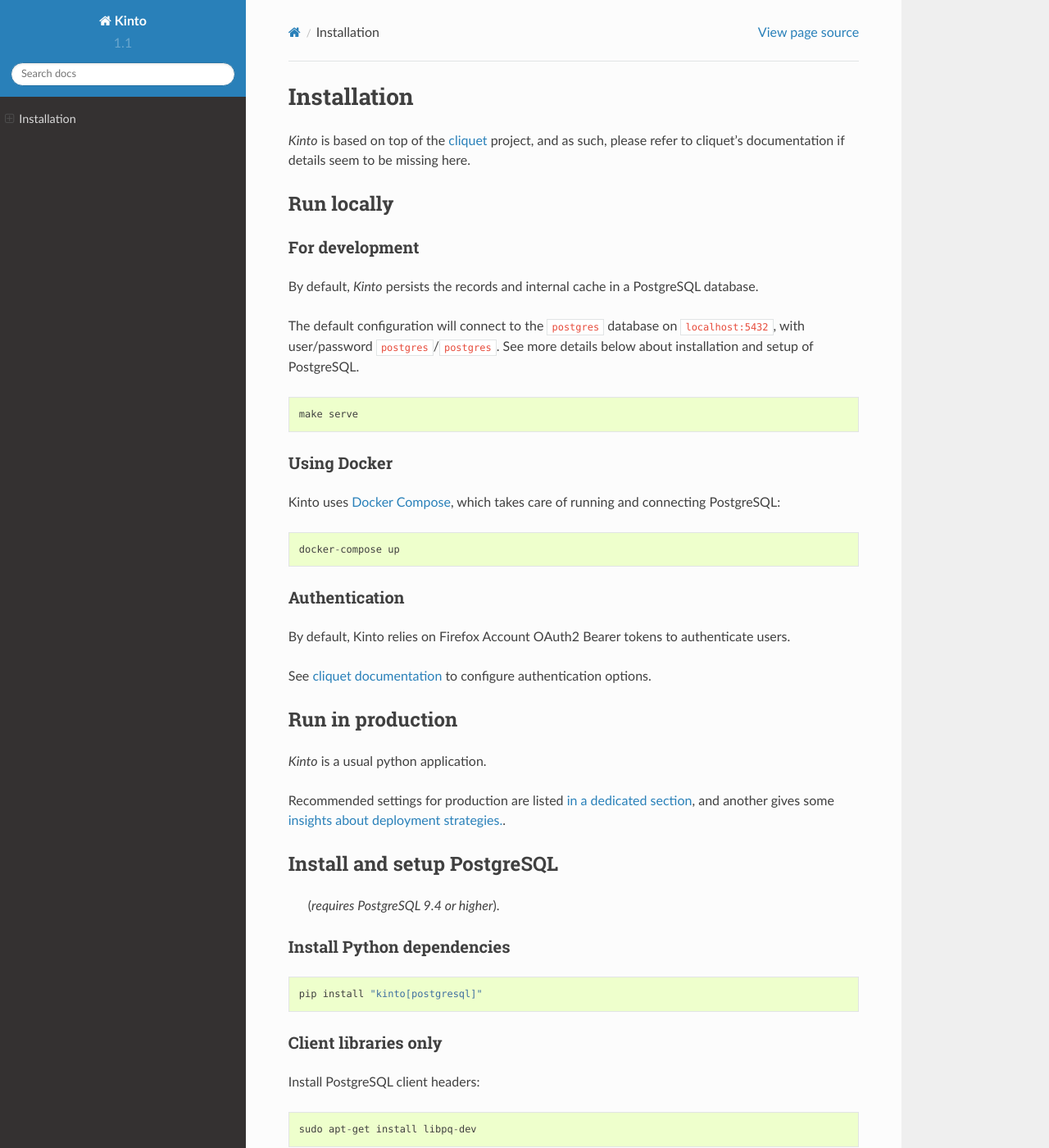
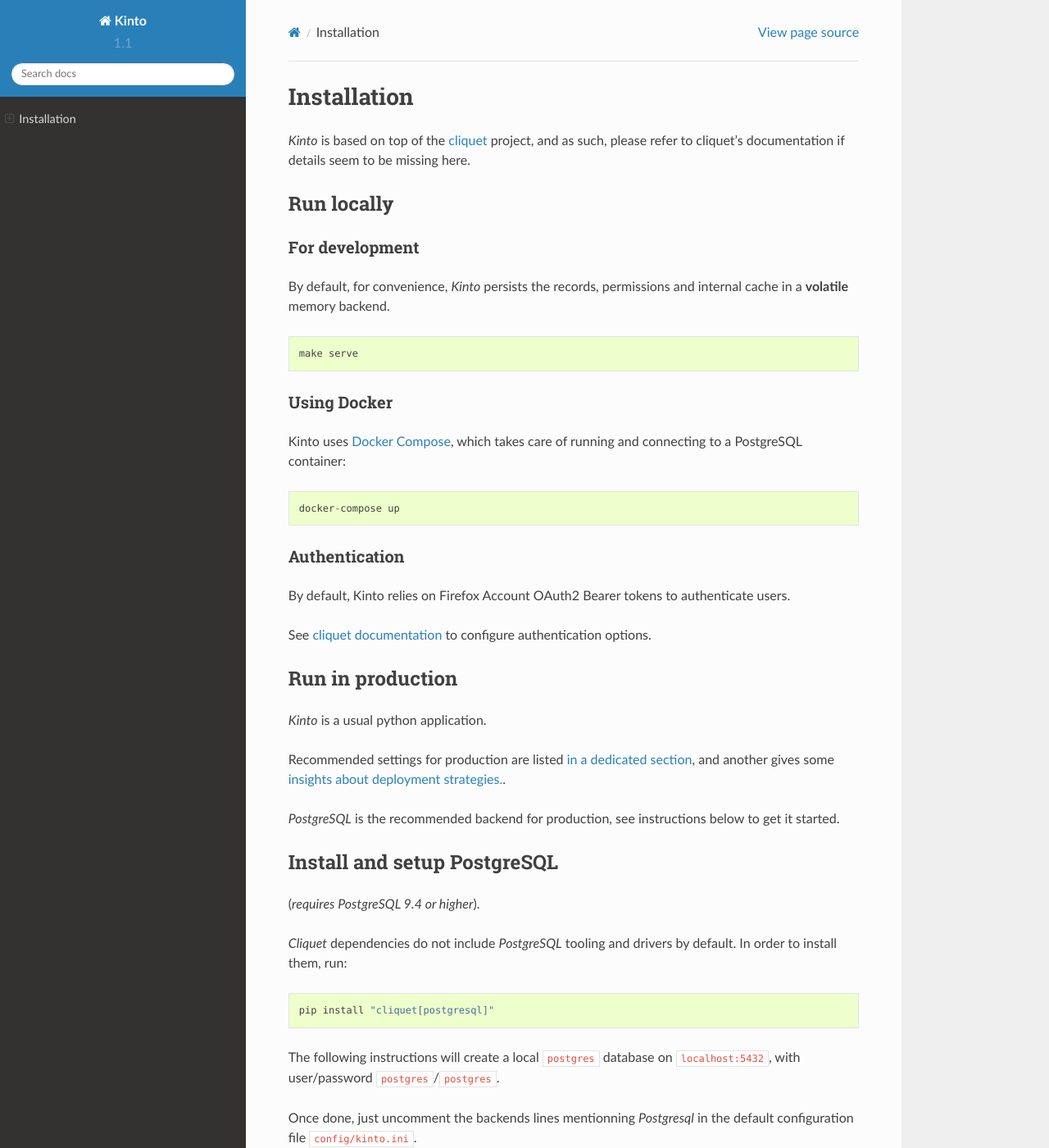
Before and after one commit to Kinto/kinto, a Sphinx documentation site: the page built from docs/installation.rst, in a window 1280 px wide and 1400 px high. Shown: the whole window at 82% size. Built offline with Sphinx 7.4.7 and the Read the Docs theme 2.0.0, drawn with Linux system fonts in a browser that asks for light colours; some of the changed text lies outside the part shown.

Commit message:
Adjust docs since memory is defaut

```diff
--- a/docs/installation.rst
+++ b/docs/installation.rst
@@ -14,12 +14,8 @@
 For development
 ---------------
 
-By default, *Kinto* persists the records and internal cache in a PostgreSQL
-database.
-
-The default configuration will connect to the ``postgres`` database on
-``localhost:5432``, with user/password ``postgres``/``postgres``.
-See more details below about installation and setup of PostgreSQL.
+By default, for convenience, *Kinto* persists the records, permissions and
+internal cache in a **volatile** memory backend.
 
 ::
 
@@ -30,7 +26,7 @@
 ------------
 
 Kinto uses `Docker Compose <http://docs.docker.com/compose/>`_, which takes
-care of running and connecting PostgreSQL:
+care of running and connecting to a PostgreSQL container:
 
 ::
 
@@ -56,18 +52,30 @@
 <run-production>`, and another gives some :ref:`insights about deployment strategies.
 <deployment>`.
 
+*PostgreSQL* is the recommended backend for production, see instructions below
+to get it started.
+
+
+.. _postgresql-install:
 
 Install and setup PostgreSQL
 ============================
 
- (*requires PostgreSQL 9.4 or higher*).
+(*requires PostgreSQL 9.4 or higher*).
 
-Install Python dependencies
----------------------------
+*Cliquet* dependencies do not include *PostgreSQL* tooling and drivers by
+default. In order to install them, run:
 
 ::
 
-    pip install "kinto[postgresql]"
+    pip install "cliquet[postgresql]"
+
+
+The following instructions will create a local ``postgres`` database on
+``localhost:5432``, with user/password ``postgres``/``postgres``.
+
+Once done, just uncomment the backends lines mentionning *Postgresql* in the
+default configuration file :file:`config/kinto.ini`.
 
 
 Client libraries only
```
Also changed, not shown: other parts of docs/installation.rst (+2 -2 lines), docs/configuration.rst (+8 -2 lines).
